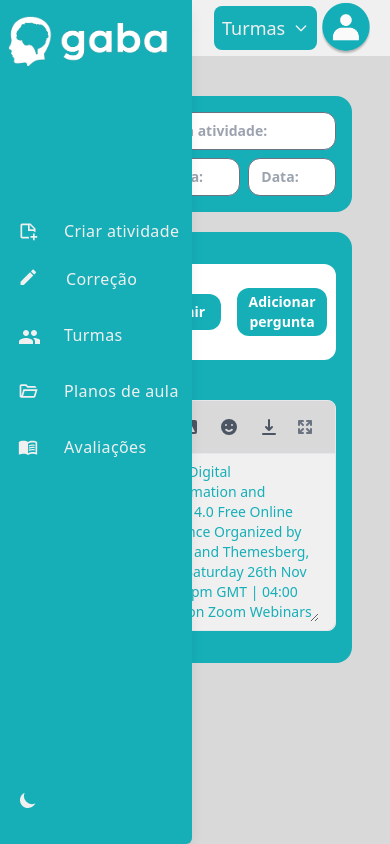
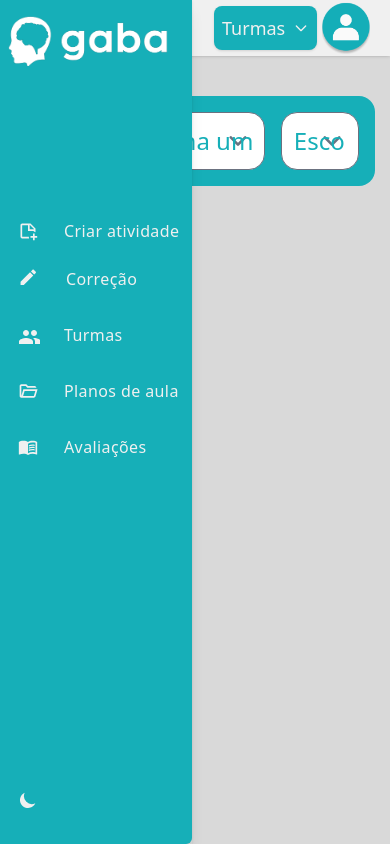
Before and after one commit to 2023M2T6-Inteli/Projeto3, a Node server app: page /activities in a window 390 px wide. Run offline with Node 20, Linux system fonts and the light colour scheme; style sheets or scripts are compiled from the project's sources; some libraries are stand-ins or nearby versions.

Commit message:
"Created activities" screen
Basic and initial design of the created activities screen. Improving css and adapting routes

```diff
--- a/src/app.js
+++ b/src/app.js
@@ -20,6 +20,7 @@ var registrationsRouter = require('./routes/registrations');
 var studentsRouter = require('./routes/students');
 var tutorialRouter = require('./routes/tutorial');
 var examRouter = require('./routes/exam');
+var createRouter = require('./routes/create');
 
 var app = express();
 
@@ -52,7 +53,7 @@ app.use('/registrations', registrationsRouter);
 app.use('/students', studentsRouter);
 app.use('/tutorial', tutorialRouter);
 app.use('/exam', examRouter);
-
+app.use('/create', createRouter);
 // catch 404 and forward to error handler
 app.use(function (req, res, next) {
     next(createError(404));
--- a/src/routes/activities.js
+++ b/src/routes/activities.js
@@ -1,71 +1,9 @@
-// Express
 var express = require('express');
 var router = express.Router();
 
-// GET /activities
-router.get('/', (req, res, next) => {
-    const sql = 'SELECT * FROM activities'
-/*
-    req.db.all(sql, [], (err, rows) => {
-        if (err) {
-            return res.status(500).json({error: err.message});
-        }
-        res.status(200).json(rows);
-    });*/
-    res.render('activities', {title: 'Gaba'})
-});
-
-// GET/activities/:id
-router.get('/:id', (req, res, next) => {
-    const sql = 'SELECT * FROM activities WHERE id = ?'
-
-    req.db.get(sql, [req.params.id], (err, row) => {
-        if (err) {
-            return res.status(400).json({error: err.message});
-        }
-
-        if (row === undefined) return res.sendStatus(404);
-
-        res.status(200).json(row);
-    });
-});
-
-// POST /activities
-router.post('/', (req, res, next) => {
-    const {name, user_id, classroom_id} = req.body;
-    const sql = 'INSERT INTO activities(name, user_id, classroom_id) VALUES (?, ?, ?)'
-
-    req.db.run(sql, [name, user_id, classroom_id], function (err) {
-        if (err) {
-            return res.status(400).json({error: err.message});
-        }
-        res.status(201).json({id: this.lastID});
-    });
-});
-
-// PUT /activities/:id
-router.put('/:id', (req, res, next) => {
-    const {name, user_id, classroom_id} = req.body;
-    const sql = "UPDATE activities SET name = ?, user_id = ?, classroom_id = ? WHERE id = ?";
-
-    req.db.run(sql, [name, user_id, classroom_id, req.params.id], function (err) {
-        if (err) {
-            return res.status(400).json({error: err.message});
-        }
-        res.status(200).json({changes: this.changes});
-    });
-});
-
-// DELETE /activities/:id
-router.delete('/:id', (req, res, next) => {
-    const sql = 'DELETE FROM activities WHERE id = ?'
-
-    req.db.run(sql, req.params.id, function (err) {
-        if (err) {
-            return res.status(400).json({error: err.message});
-        }
-        res.status(200).json({deleted: this.changes});
-    });
+/* GET exam page. */
+router.get('/', function(req, res, next) {
+  res.render('activities', { title: 'Gaba' });
 });
 
 module.exports = router;
--- a/src/views/activities.pug
+++ b/src/views/activities.pug
@@ -1,44 +1,14 @@
 extends layouts/logged_in.pug
 block content
-    .flex.flex-col.items-center.justify-center.mt-16(class='ml-20 sm:mt-28 mr-24')
-        .p-4.flex.flex-col.gap-2.items-center.justify-center.rounded-2xl(class='min-w-[250px] w-full bg-[#16afb8]')
-            input.w-full.rounded-xl.text-left.text-sm(type='text' placeholder='Nome da atividade:' class='text-[#16afb8] font-bold sm:text-base')
-            .flex.flex-row.gap-2.w-full
-                input.rounded-xl.text-left.text-sm(type='text' placeholder='Disciplina:' class='text-[#16afb8] font-bold w-7/12 sm:w-2/3 sm:text-base')
-                input.rounded-xl.text-left.text-sm(type='text' placeholder='Data:' class='text-[#16afb8] font-bold w-5/12 sm:w-1/3 sm:text-base')
-        .flex.flex-col.mt-5.rounded-2xl.p-4.items-center.w-full.gap-10(class='bg-[#16afb8] min-w-[250px]')
-            .flex.flex-row.items-center.h-24.bg-white.rounded-xl.mt-4.w-full(class='xl:space-x-[60%] lg:space-x-[50%] md:space-x-[35%] sm:space-x-[16%] space-x-4')
-                .flex.items-center.h-full(class='sm:max-w-full min-w-[100px]')
-                    button.rounded-xl.px-4.py-2.ml-2.text-white.font-bold.text-sm(class='bg-[#16afb8] md:ml-8 lg:ml-14 lg:text-xl md:text-lg sm:ml-4 sm:text-base') Imprimir
-                .flex.items-center.h-full(class='sm:min-w-full w-[90px]')
-                    button.rounded-xl.px-1.py-1.text-white.font-bold.text-sm(class='bg-[#16afb8] lg:text-lg sm:text-base sm:px-4 sm:py-2') Adicionar pergunta
-            .w-full.mb-4.border.rounded-lg(class='bg-[#D9D9D9]')
-                .flex.items-center.justify-between.px-3.py-2.border-b
-                    .flex.flex-wrap.items-center(class='divide-[#D9D9D9] sm:divide-x')
-                        .flex.items-center.space-x-1(class='sm:pr-4')
-                            button.p-2.text-gray-600.rounded.cursor-pointer(type='button' class='hover:text-gray-900 hover:bg-gray-100 dark:text-gray-400 dark:hover:text-white dark:hover:bg-gray-600')
-                                svg.w-5.h-5(aria-hidden='true' fill='currentColor' viewbox='0 0 20 20' xmlns='http://www.w3.org/2000/svg')
-                                    path(fill-rule='evenodd' d='M8 4a3 3 0 00-3 3v4a5 5 0 0010 0V7a1 1 0 112 0v4a7 7 0 11-14 0V7a5 5 0 0110 0v4a3 3 0 11-6 0V7a1 1 0 012 0v4a1 1 0 102 0V7a3 3 0 00-3-3z' clip-rule='evenodd')
-                                span.sr-only Attach file
-                            button.p-2.text-gray-600.rounded.cursor-pointer(type='button' class='hover:text-gray-900 hover:bg-gray-100 dark:text-gray-400 dark:hover:text-white dark:hover:bg-gray-600')
-                                svg.w-5.h-5(aria-hidden='true' fill='currentColor' viewbox='0 0 20 20' xmlns='http://www.w3.org/2000/svg')
-                                    path(fill-rule='evenodd' d='M4 3a2 2 0 00-2 2v10a2 2 0 002 2h12a2 2 0 002-2V5a2 2 0 00-2-2H4zm12 12H4l4-8 3 6 2-4 3 6z' clip-rule='evenodd')
-                                span.sr-only Upload image
-                            button.p-2.text-gray-600.rounded.cursor-pointer(type='button' class='hover:text-gray-900 hover:bg-gray-100 dark:text-gray-400 dark:hover:text-white dark:hover:bg-gray-600')
-                                svg.w-5.h-5(aria-hidden='true' fill='currentColor' viewbox='0 0 20 20' xmlns='http://www.w3.org/2000/svg')
-                                    path(fill-rule='evenodd' d='M10 18a8 8 0 100-16 8 8 0 000 16zM7 9a1 1 0 100-2 1 1 0 000 2zm7-1a1 1 0 11-2 0 1 1 0 012 0zm-.464 5.535a1 1 0 10-1.415-1.414 3 3 0 01-4.242 0 1 1 0 00-1.415 1.414 5 5 0 007.072 0z' clip-rule='evenodd')
-                                span.sr-only Add emoji
-                            button.p-2.text-gray-600.rounded.cursor-pointer(type='button' class='hover:text-gray-900 hover:bg-gray-100 dark:text-gray-400 dark:hover:text-white dark:hover:bg-gray-600')
-                                svg.w-5.h-5(aria-hidden='true' fill='currentColor' viewbox='0 0 20 20' xmlns='http://www.w3.org/2000/svg')
-                                    path(fill-rule='evenodd' d='M3 17a1 1 0 011-1h12a1 1 0 110 2H4a1 1 0 01-1-1zm3.293-7.707a1 1 0 011.414 0L9 10.586V3a1 1 0 112 0v7.586l1.293-1.293a1 1 0 111.414 1.414l-3 3a1 1 0 01-1.414 0l-3-3a1 1 0 010-1.414z' clip-rule='evenodd')
-                                span.sr-only Download
-                    button.p-2.text-gray-500.rounded.cursor-pointer(type='button' data-tooltip-target='tooltip-fullscreen' class='sm:ml-auto hover:text-gray-900 hover:bg-gray-100 dark:text-gray-400 dark:hover:text-white dark:hover:bg-gray-600')
-                        svg.w-5.h-5(aria-hidden='true' fill='currentColor' viewbox='0 0 20 20' xmlns='http://www.w3.org/2000/svg')
-                            path(fill-rule='evenodd' d='M3 4a1 1 0 011-1h4a1 1 0 010 2H6.414l2.293 2.293a1 1 0 11-1.414 1.414L5 6.414V8a1 1 0 01-2 0V4zm9 1a1 1 0 010-2h4a1 1 0 011 1v4a1 1 0 01-2 0V6.414l-2.293 2.293a1 1 0 11-1.414-1.414L13.586 5H12zm-9 7a1 1 0 012 0v1.586l2.293-2.293a1 1 0 111.414 1.414L6.414 15H8a1 1 0 010 2H4a1 1 0 01-1-1v-4zm13-1a1 1 0 011 1v4a1 1 0 01-1 1h-4a1 1 0 010-2h1.586l-2.293-2.293a1 1 0 111.414-1.414L15 13.586V12a1 1 0 011-1z' clip-rule='evenodd')
-                        span.sr-only Full screen
-                    #tooltip-fullscreen.absolute.z-10.invisible.inline-block.px-3.py-2.text-sm.font-medium.text-white.transition-opacity.duration-300.bg-gray-900.rounded-lg.shadow-sm.opacity-0.tooltip(role='tooltip' class='dark:bg-gray-700' data-popper-reference-hidden='' data-popper-escaped='' data-popper-placement='bottom' style='position: absolute; inset: 0px auto auto 0px; margin: 0px; transform: translate3d(0px, 335px, 0px);')
-                        | Show full screen
-                        .tooltip-arrow(data-popper-arrow='')
-                .px-4.py-2.rounded-b-lg(class='bg-[#F0F0F0]')
-                    textarea#description.block.w-full.px-0.text-sm.border-0(rows='8' class='text-[#16afb8] bg-[#F0F0F0] focus:ring-0 dark:placeholder-[#16afb9]' placeholder='Write event description here...' required='')
-                        | The 4th Digital Transformation and Industry 4.0 Free Online Conference Organized by Flowbite and Themesberg, Live on Saturday 26th Nov at 02:00 pm GMT | 04:00 pm EET on Zoom Webinars
+    .flex.flex-col.items-center.justify-center.mt-8
+        .p-4.flex.flex-row.gap-4.items-center.justify-center.rounded-2xl(class='min-w-[200px] w-[90%] bg-[#16afb8]')
+            select.p-3.rounded-2xl.text-2xl(class='w-2/3 text-[#16afb8]')
+                option Escolha uma atividade
+                option Multiplicação
+                option Relevos brasileiros
+                option Revolução Francesa
+            select.p-3.rounded-2xl.text-2xl(class='w-1/3 text-[#16afb8]')
+                option Escolha uma turma
+                option Turma A
+                option Turma B
+                option Turma C
--- a/src/views/grades.pug
+++ b/src/views/grades.pug
@@ -17,7 +17,7 @@ block content
                 .relative.flex(class='w-full min-w-[98px]')
                     input.w-full.rounded-3xl.text-center(type='text' placeholder='Nome do aluno' class='text-[#16afb8]')
                     ion-icon.text-xl.absolute.transform(name='search' class='top-1/2 right-2.5 -translate-y-1/2 text-[#16afb8]')
-            .bg-white.rounded-2xl.mt-5.p-3.text-2xl(class='sm:text-3xl text-[#16afb8]')
+            .rounded-2xl.mt-5.p-3.mb-2.shadow.text-2xl(class='sm:text-3xl bg-[#F0F0F0] text-[#16afb8]')
                 ul
                 li
                     button.bg-transparent.rounded-md.pl-2.py-1(data-modal-target="student-modal", data-modal-toggle="student-modal", class="sm:pr-[60%] pr-[37%] hover:bg-[#D9D9D9]") 1. Maria
--- a/src/views/includes/head.pug
+++ b/src/views/includes/head.pug
@@ -1,9 +1,9 @@
-header.flex.flex-row-reverse.fixed.top-0.left-0.right-0.flex-initial.w-full.h-14.items-center(class='sm:h-20 bg-[#F0F0F0]')
+header.flex.flex-row-reverse.shadow.fixed.top-0.left-0.right-0.flex-initial.w-full.h-14.items-center(class='sm:h-20 bg-[#F0F0F0]')
     .mr-8.ml-24.w-6.flex-initial(class='sm:ml-32 md:mr-18')
-        button#dropdownDefaultButton.flex.items-center.py-2.space-x-2(data-dropdown-toggle='dropdown', type='button')
+        button#dropdownProfileButton.flex.items-center.py-2.space-x-2(data-dropdown-toggle='dropdownProfile', type='button')
             img.w-full(src='./images/user_icon.png', class='scale-[2]')
-        #dropdown.z-10.hidden.divide-y.divide-gray-100.rounded-lg.shadow.w-44(class='bg-[#16afb8]')
-            ul.py-2.text-base.font-medium(class='text-[#F0F0F0]', aria-labelledby='dropdownDefaultButton')
+        #dropdownProfile.z-10.hidden.divide-y.divide-gray-100.rounded-lg.shadow.w-44(class='bg-[#16afb8]')
+            ul.py-2.text-base.font-medium(class='text-[#F0F0F0]', aria-labelledby='dropdownProfileButton')
                 li
                     a.block.px-4.py-2(href='#', class='hover:bg-[#369398]') Perfil
                 li
@@ -11,7 +11,7 @@ header.flex.flex-row-reverse.fixed.top-0.left-0.right-0.flex-initial.w-full.h-14
                 li
                     a.block.px-4.py-2(href='#', class='hover:bg-[#369398]') Sair
     .flex.w-6.flex-initial.items-end
-        button#dropdownClassroomButton.text-lg.font-medium.rounded-lg.px-2.py-2.text-center.inline-flex.items-center(data-dropdown-toggle='dropclass', class='text-[#F0F0F0] bg-[#16afb8] hover:bg-[#369398] focus:ring-4 focus:outline-none focus:ring-[#16afb8] sm:px-3 sm:py-3', type='button')
+        button#dropdownClassroomButton.text-lg.shadow.font-medium.rounded-lg.px-2.py-2.text-center.inline-flex.items-center(data-dropdown-toggle='dropclass', class='text-[#F0F0F0] bg-[#16afb8] hover:bg-[#369398] focus:ring-4 focus:outline-none focus:ring-[#16afb8] sm:px-3 sm:py-3', type='button')
             | Turmas
             svg.ml-2.h-4.w-4(aria-hidden='true', fill='none', stroke='currentColor', viewBox='0 0 24 24', xmlns='http://www.w3.org/2000/svg')
                 path(stroke-linecap='round', stroke-linejoin='round', stroke-width='2', d='M19 9l-7 7-7-7')
--- a/src/views/includes/sidebar.pug
+++ b/src/views/includes/sidebar.pug
@@ -1,21 +1,22 @@
-.min-h-screen.fixed.top-0.z-40(class='bg-[#D9D9D9]')
+.min-h-screen.fixed.top-0.z-40.shadow(class='bg-[#D9D9D9]')
     .sidebar.min-h-screen.overflow-hidden.border-r.rounded-br-md.border-transparent.shadow-lg(class='w-[3.8rem] bg-[#16afb8] hover:w-[12rem] hover:shadow-lg')
         .flex.h-screen.flex-col.justify-between.pt-2.pb-6
                 .-ml-10.w-max.p-0.mt-2
-                    img.w-40.mb-4.ml-12(src='./images/gaba_png.png', alt='Logo Gaba')
+                    a(href="/menu")
+                        img.w-40.mb-4.ml-12(src='./images/gaba_png.png', alt='Logo Gaba')
                 ul.mt-0.tracking-wide.space-y-2
                     li.min-w-max
                     li.min-w-max
-                        a.bg.group.flex.items-center.space-x-6.px-4.py-3(href='#', aria-label='dashboard', class='text-[#F0F0F0] hover:bg-[#369398]')
+                        a.bg.group.flex.items-center.space-x-6.px-4.py-3(href='/create', aria-label='dashboard', class='text-[#F0F0F0] hover:bg-[#369398]')
                             svg.h-5.w-6(xmlns='http://www.w3.org/2000/svg', viewBox='0 0 24 24', fill='currentColor')
                                 path(fill-rule="evenodd", clip-rule="evenodd", class='group-hover:text-[#6DC9CE]', d="M5 19V5h7v7h7v1c.7 0 1.37.13 2 .35V9l-6-6H5c-1.11 0-2 .89-2 2v14a2 2 0 0 0 2 2h8.35c-.22-.63-.35-1.3-.35-2H5m9-14.5l5.5 5.5H14V4.5M23 18v2h-3v3h-2v-3h-3v-2h3v-3h2v3h3Z")
                             span.font-medium Criar atividade
-                        a.bg.group.flex.items-center.space-x-6.px-4.py-3(href='#', class='text-[#F0F0F0] hover:bg-[#369398]')
+                        a.bg.group.flex.items-center.space-x-6.px-4.py-3(href='/grades', class='text-[#F0F0F0] hover:bg-[#369398]')
                             svg.h-6.w-6(class="ml-[2px]", viewBox='0 0 28 28', fill='currentColor')
                                 path(fill-rule="evenodd", clip-rule="evenodd",class='group-hover:text-[#6DC9CE]', d="M20.71 7.04c.39-.39.39-1.04 0-1.41l-2.34-2.34c-.37-.39-1.02-.39-1.41 0l-1.84 1.83l3.75 3.75M3 17.25V21h3.75L17.81 9.93l-3.75-3.75L3 17.25Z")
                             span.font-medium.-ml-1 Correção
                     li.min-w-max
-                        a.group.flex.items-center.space-x-6.px-4.py-3(href='#', class='text-[#F0F0F0] hover:bg-[#369398]')
+                        a.group.flex.items-center.space-x-6.px-4.py-3(href='/classrooms', class='text-[#F0F0F0] hover:bg-[#369398]')
                             svg.h-5.w-6(xmlns='http://www.w3.org/2000/svg', viewBox='0 0 20 20', fill='currentColor')
                                 path(fill-rule="evenodd", clip-rule="evenodd", class='group-hover:text-[#6DC9CE]', d="M16 11c1.66 0 2.99-1.34 2.99-3S17.66 5 16 5s-3 1.34-3 3s1.34 3 3 3zm-8 0c1.66 0 2.99-1.34 2.99-3S9.66 5 8 5S5 6.34 5 8s1.34 3 3 3zm0 2c-2.33 0-7 1.17-7 3.5V19h14v-2.5c0-2.33-4.67-3.5-7-3.5zm8 0c-.29 0-.62.02-.97.05c1.16.84 1.97 1.97 1.97 3.45V19h6v-2.5c0-2.33-4.67-3.5-7-3.5z")
                             span.font-medium Turmas
@@ -25,7 +26,7 @@
                                 path(fill-rule="evenodd", clip-rule="evenodd", class='group-hover:text-[#6DC9CE]', d="M4 20q-.825 0-1.413-.588T2 18V6q0-.825.588-1.413T4 4h6l2 2h8q.825 0 1.413.588T22 8H11.175l-2-2H4v12l2.4-8h17.1l-2.575 8.575q-.2.65-.738 1.038T19 20H4Zm2.1-2H19l1.8-6H7.9l-1.8 6Zm0 0l1.8-6l-1.8 6ZM4 8V6v2Z")
                             span.font-medium Planos de aula
                     li.min-w-max
-                        a.group.flex.items-center.space-x-6.px-4.py-3(href='#', class='text-[#F0F0F0] hover:bg-[#369398]')
+                        a.group.flex.items-center.space-x-6.px-4.py-3(href='/activities', class='text-[#F0F0F0] hover:bg-[#369398]')
                             svg.h-5.w-6(xmlns='http://www.w3.org/2000/svg', viewBox='0 0 24 24', fill='currentColor')
                                 path(fill-rule="evenodd", clip-rule="evenodd", class='group-hover:text-[#6DC9CE]', d="M17.5 14.33c.79 0 1.63.08 2.5.24v1.5c-.62-.16-1.46-.24-2.5-.24c-1.9 0-3.39.33-4.5.99v-1.69c1.17-.53 2.67-.8 4.5-.8M13 12.46c1.29-.53 2.79-.79 4.5-.79c.79 0 1.63.07 2.5.23v1.5c-.62-.16-1.46-.24-2.5-.24c-1.9 0-3.39.34-4.5.99m4.5-3.65c-1.9 0-3.39.32-4.5 1V9.84c1.23-.56 2.73-.84 4.5-.84c.79 0 1.63.08 2.5.23v1.55c-.74-.19-1.59-.28-2.5-.28m3.5 8V7c-1.04-.33-2.21-.5-3.5-.5c-2.05 0-3.88.5-5.5 1.5v11.5c1.62-1 3.45-1.5 5.5-1.5c1.19 0 2.36.16 3.5.5m-3.5-14c2.35 0 4.19.5 5.5 1.5v14.56c0 .12-.05.24-.16.35c-.11.09-.23.17-.34.17c-.11 0-.19-.02-.25-.05c-1.28-.69-2.87-1.03-4.75-1.03c-2.05 0-3.88.5-5.5 1.5c-1.34-1-3.17-1.5-5.5-1.5c-1.66 0-3.25.36-4.75 1.07c-.03.01-.07.01-.12.03c-.04.01-.08.02-.13.02c-.11 0-.23-.04-.34-.12a.475.475 0 0 1-.16-.35V6c1.34-1 3.18-1.5 5.5-1.5c2.33 0 4.16.5 5.5 1.5c1.34-1 3.17-1.5 5.5-1.5Z")
                             span.font-medium Avaliações
--- a/src/views/index.pug
+++ b/src/views/index.pug
@@ -1,3 +1,2 @@
 extends layouts/logged_in.pug
 block content
-    h1= "Pag 2"
--- a/src/views/sign_in.pug
+++ b/src/views/sign_in.pug
@@ -7,7 +7,7 @@ block content
                 .p-6.space-y-4(class='md:space-y-6 sm:p-8')
                     h1.text-xl.font-bold.leading-tight.tracking-tight(class='md:text-2xl text-[#16afb8]')
                         | Entre na sua conta
-                    form.space-y-4(class='md:space-y-6' action='#')
+                    form.space-y-4(class='md:space-y-6' action='/menu')
                         div
                             label.block.mb-2.text-sm.font-medium(for='email' class='text-[#16afb8]') Email
                             input#email.bg-gray-50.border.border-gray-300.text-gray-900.rounded-lg.block.w-full(type='email' name='email' class='sm:text-sm focus:ring-primary-600 focus:border-primary-600 p-2.50' placeholder='joao@exemplo.com' required='')
@@ -17,10 +17,10 @@ block content
                         .flex.items-center.justify-between
                             .flex.items-start
                                 .flex.items-center.h-5
-                                    input#remember.w-4.h-4.border.border-gray-300.rounded.bg-gray-50(aria-describedby='remember' type='checkbox' class='focus:ring-3 focus:ring-primary-300' required='')
+                                    input#remember.w-4.h-4.border.border-gray-300.rounded.bg-gray-50(aria-describedby='remember' type='checkbox' class='focus:ring-3 focus:ring-primary-300')
                                 .ml-3.text-sm
                                     label(for='remember' class='text-[#16afb8]') Lembre minha senha
-                        button.w-full.text-white.font-medium.rounded-lg.text-sm.px-5.text-center(type='submit' class='bg-[#16afb8] hover:bg-[#369398] text-[#F0F0F0] focus:ring-4 focus:outline-none focus:ring-blue-300 py-3.5') Continuar
+                        button.w-full.text-white.font-medium.rounded-lg.text-sm.px-5.text-center(type='submit' class='bg-[#16afb8] hover:bg-[#369398] text-[#F0F0F0] py-3.5') Continuar
                         p.text-sm.font-light.text-gray-500(class='dark:text-gray-400')
                             | Ainda não tem uma conta?
                             a.font-medium(href='/sign_up' class='ml-1 hover:underline text-[#16afb8]') Cadastre-se
```
Also changed, not shown: src/public/tutorial.html (deleted, +0 -74 lines), src/routes/create.js (added, +71 -0 lines), src/views/classrooms.pug (+6 -6 lines), src/views/create.pug (added, +44 -0 lines), src/views/menu.pug (+5 -5 lines).
